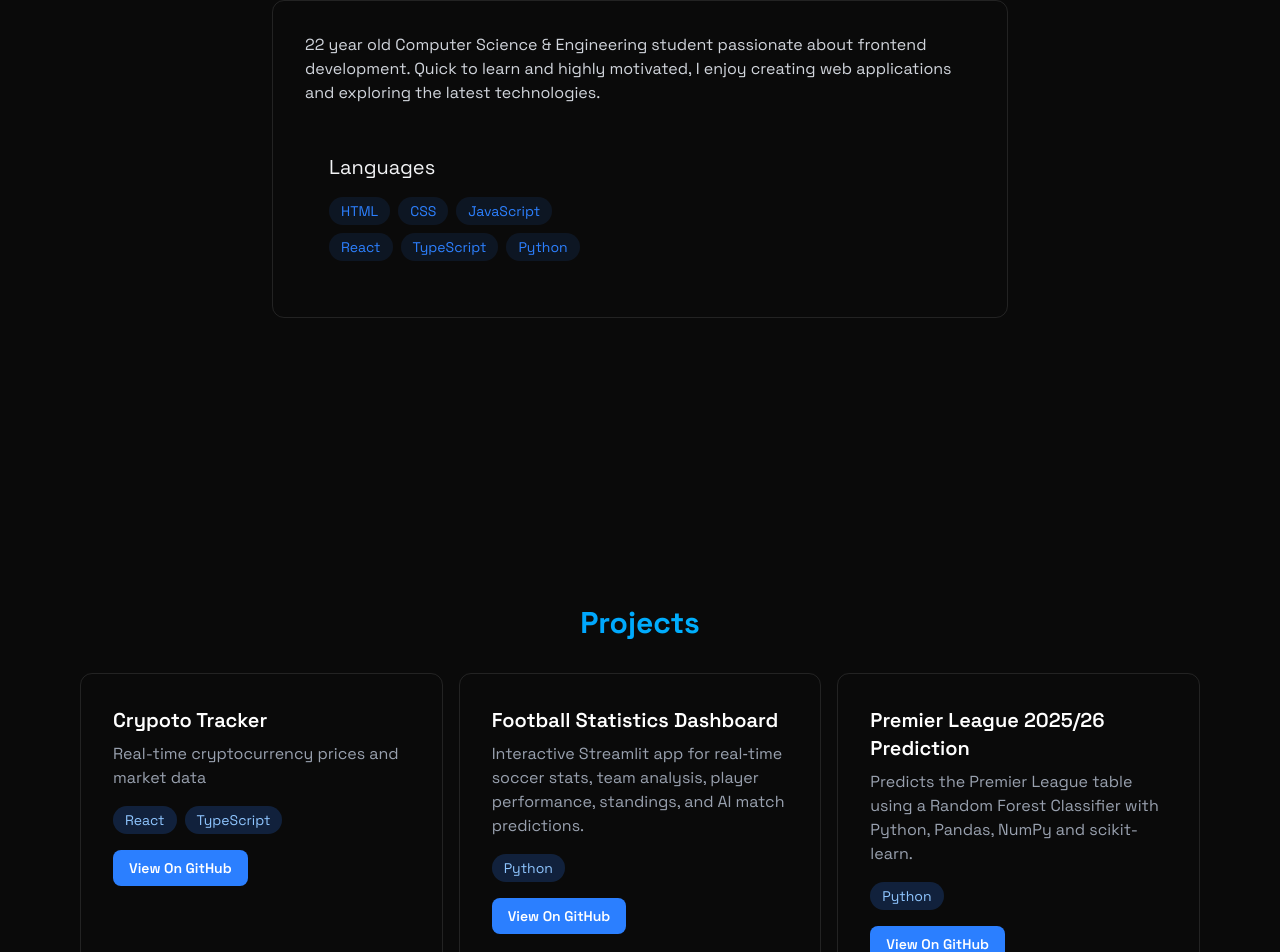
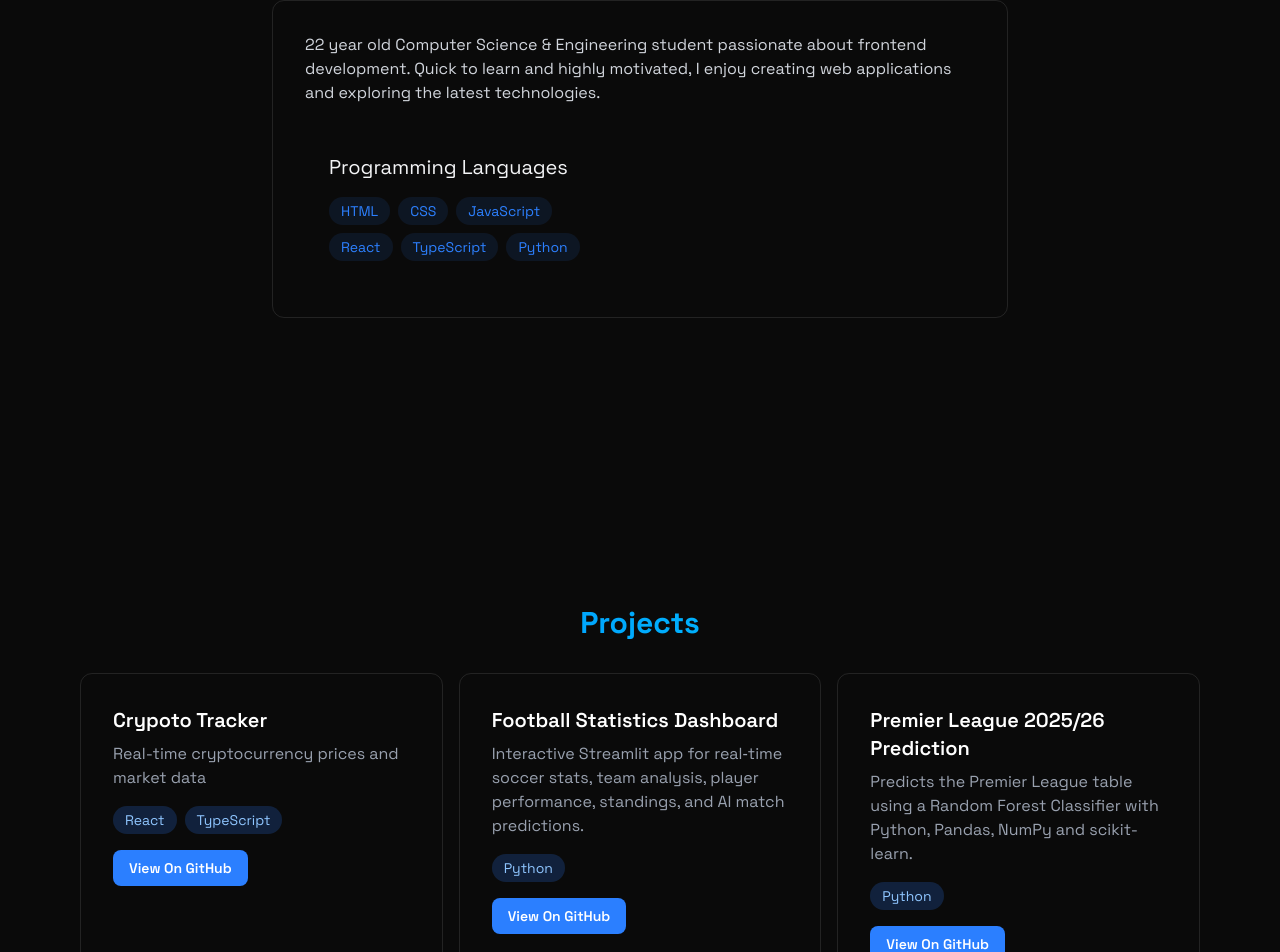
Before and after one commit to arrexha/Portfolio, a React (Vite) app: page / in a window 1280 px wide. Shown: the part 1075-2027 px from the top of the page. Built offline with nearby package versions, Linux system fonts and the light colour scheme.

Commit message:
changed from Languages to Programming Languages

```diff
--- a/src/components/sections/About.jsx
+++ b/src/components/sections/About.jsx
@@ -18,7 +18,7 @@ export const About = () => {
                     </p>
                     <div className="grid grid-cols-1 md:grid-cols-2 gap-6">
                         <div className="rounded-xl p-6 hover:-translate-y-1 transition-all ">
-                            <h3 className="text-xl font-bokd mb-4">Languages</h3>
+                            <h3 className="text-xl font-bokd mb-4">Programming Languages</h3>
                             <div className="flex flex-wrap gap-2">
                                 {languagesSkills.map((tech) => (
                                     <span
```
